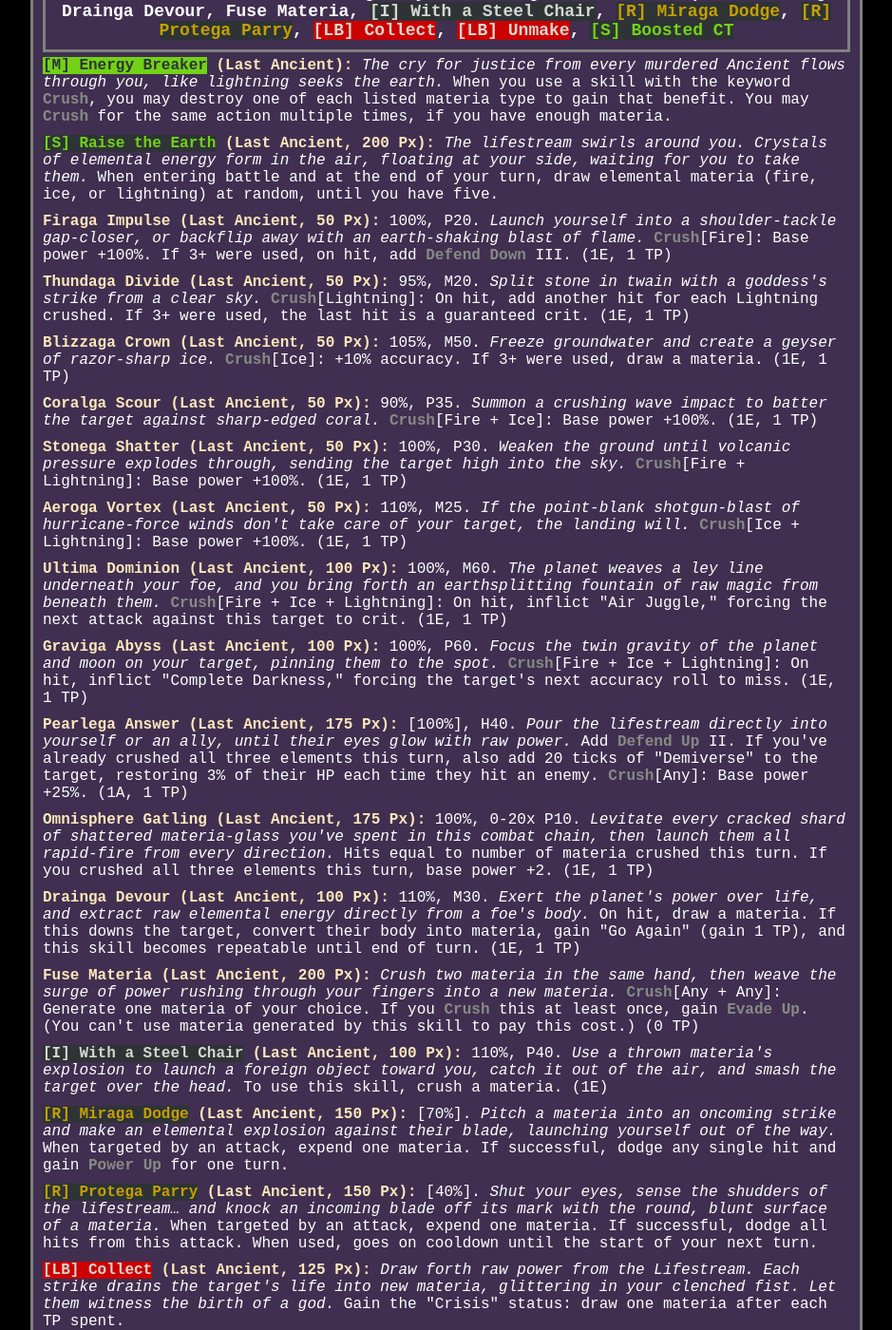
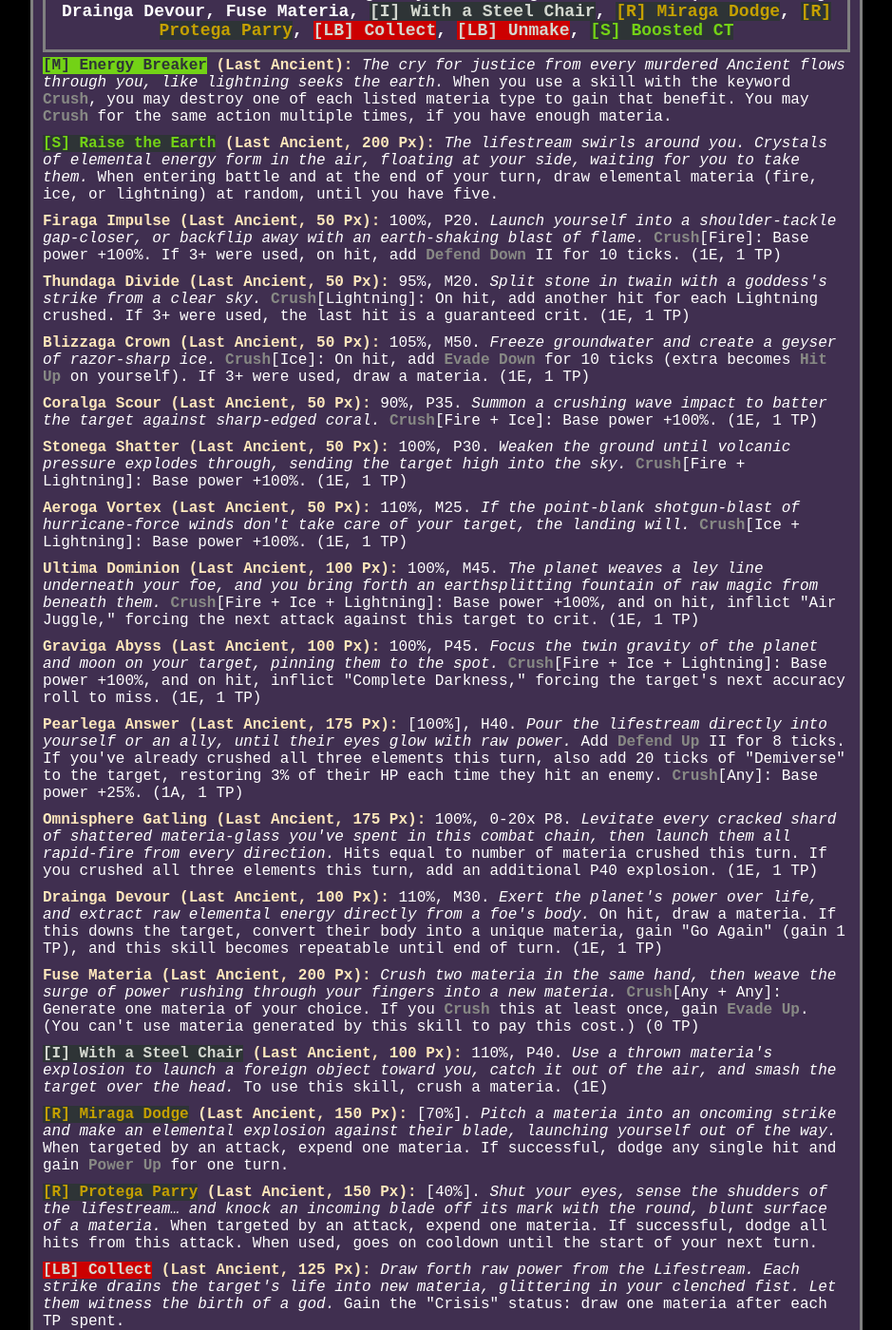
Before and after one commit to satellaviewer/xsys-blog, a Jekyll site: the page system/skills.html, which Jekyll copies as it is, in a window 1280 px wide and 1400 px high, scrolled down 6732 px. Shown: the whole window at 95% size, without its empty margins (170-1109 px from the left). Built offline with Jekyll 4.4.1, drawn with Linux system fonts in a browser that asks for light colours; some of the changed text lies outside the part shown.

```diff
--- a/system/skills.html
+++ b/system/skills.html
@@ -59,7 +59,7 @@
         <div class="writeup">
         <span class="fg8 bg5"><strong>\\\ Profaner (Dark Blast) ///</strong></span><br />A simple all-offense class, Profaners channel a connection to the Profound Darkness to single-handedly wipe entire armies off the field with powerful antiphoton techniques. Anyone can use the Profaner effectively, if they're willing to pay the price for their power. <em>Inspired by the Phantasy Star Online 2 mechanic "Dark Blast."</em><br /><span class="fg14 bg">\\ Max HP 300, 10 Speed, 3 TP per turn //</span><br /><span class="fg4 bg">P [P-ATK <strong>110</strong> / P-DEF <em>80</em>  / P-ACC <strong>110</strong> / P-EVD <strong>130</strong>]</span> <br /><span class="fg12 bg">R [R-ATK 100 / R-DEF <em>90</em>  / R-ACC 100 / R-EVD <strong>120</strong>]</span> <br /><span class="fg10 bg">M [M-ATK <strong>110</strong> / M-DEF <em>90</em>  / M-ACC <strong>110</strong> / M-EVD <strong>120</strong>]</span><br /><strong><span class="fg8 bg5">Profaner</span></strong> skills: <strong><span class="fg1 bg09">[M] Falz Gear</span>, <span class="fg9 bg01">[S] Hunger for Destruction</span>, Dust Sweep, Ortho Sabarta, Convergent Ray, Tyrant Strike, Infinity Rush, Punishment Knuckle, Black-Gold Thorn, White-Gold Rose, <span class="fg0 bg01">[I] Black Hole</span>, <span class="fg8 bg01">[R] Violence Step</span>, <span class="fg0 bg04">[LB] Red Queen Arrival</span>, <span class="fg0 bg04">[LB] Pure White Darkness</span>, <span class="fg9 bg01">[S] Boosted CT</span></strong>
         </div>
-            <div class="skill"><strong><span class="fg1 bg09">[M] Falz Gear</span> (Dark Blast):</strong> Gain the "Antiphoton" Job Gauge (max 350). This gauge fills when inflicting damage, or when defeating enemies. When the gauge overfills, create a <strong><span class="fg15 bg">Shadow Photon</span></strong> item and clear <strong><span class="fg15 bg">Exhaust</span></strong>. </div>
+            <div class="skill"><strong><span class="fg1 bg09">[M] Falz Gear</span> (Dark Blast):</strong> Gain the "Antiphoton" Job Gauge (max 350). This gauge fills when inflicting damage, or when defeating enemies. When the gauge overfills, create a <strong><span class="fg15 bg">Shadow Photon</span></strong> item. </div>
             <div class="skill"><strong><span class="fg9 bg01">[S] Hunger for Destruction</span> (Dark Blast, 250 Px):</strong> <em>Surpass your limits. Let nothing stop you.</em> If you have no <strong><span class="fg15 bg">Shadow Photon</span></strong>s, you can pay a <strong><span class="fg15 bg">Shadow Photon</span></strong> cost by inflicting yourself with Corrupted instead. </div>
             <div class="skill"><strong>Dust Sweep (Dark Blast, 200 Px):</strong> 100%, M25. <em>A spherical energy field that wipes away foot soldiers.</em> Against mooks, -5 CT. (3E, 1 TP) </div>
             <div class="skill"><strong>Ortho Sabarta (Dark Blast, 100 Px):</strong> 100%, M40. <em>Homing ice lances through the air.</em> <strong><span class="fg15 bg">Exhaust</span></strong>: target all enemies. (1E/AE, 1 TP) </div>
@@ -72,7 +72,7 @@
             <div class="skill"><strong><span class="fg0 bg01">[I] Black Hole</span> (Dark Blast, 250 Px):</strong> <em>Photomagnetic vortex draws units close together.</em> Consume a <strong><span class="fg15 bg">Shadow Photon</span></strong>, then choose three targets. Until the end of this turn, any effect that targets one now targets all of them. </div>
             <div class="skill"><strong><span class="fg8 bg01">[R] Violence Step</span> (Dark Blast, 250 Px):</strong> [50%]. When targeted by an attack, consume a <strong><span class="fg15 bg">Shadow Photon</span></strong>. You're immune to that attack, and you gain <strong><span class="fg15 bg">Power Up</span></strong> for one turn. </div>
             <div class="skill"><strong><span class="fg0 bg04">[LB] Red Queen Arrival</span> (Dark Blast, 125 Px):</strong> 100%, F40. <em>Call forth a corrupted ARKS mech to follow you instinctively.</em> Gain the <strong><span class="fg15 bg">Red Queen</span></strong> status: the first time each turn you hit with an attack, add an extra 40-power attack to one of the skill's targets, at random. (1E) </div>
-            <div class="skill"><strong><span class="fg0 bg04">[LB] Pure White Darkness</span> (Dark Blast, 125 Px):</strong> [100%], P250. <em>The ultimate technique of gold and black wings. Freezes a single unit in time-distortion and summons a set of four floating swords.</em> On hit, inflict Stop for 4 ticks, and the target can't react or interrupt until their next turn. (1E) </div>
+            <div class="skill"><strong><span class="fg0 bg04">[LB] Pure White Darkness</span> (Dark Blast, 125 Px):</strong> 100%, P250. <em>The ultimate technique of gold and black wings. Freezes a single unit in time-distortion and summons a set of four floating swords.</em> On hit, inflict Stop for 4 ticks, and the target can't react or interrupt until their next turn. (1E) </div>
             <div class="skill"><strong><span class="fg9 bg01">[S] Boosted CT</span> (Hero Property):</strong> <em>Heroes are always the best at what they do.</em> At the end of your turns, receive between 1 and 19 extra CT. </div>
     </div>
     <div class="classblock">
@@ -125,7 +125,7 @@
             <div class="skill"><strong>Magdump (Vanguard Pilot, 250 Px):</strong> <em>Rapidly reload to cancel the recoil animation.</em> Consume one <strong><span class="fg15 bg">clipazine</span></strong> and clear <strong><span class="fg15 bg">Exhaust</span></strong>. Repeatable... but purists would call that an exploit. (0 TP) </div>
             <div class="skill"><strong>Call Supply Drop (Vanguard Pilot, 200 Px):</strong> <em>Dial the supply ship Argus and request a chopper with additional ammo.</em> In 20 ticks, refresh your <strong><span class="fg15 bg">clipazine</span></strong>s. Only one supply drop per player can be in progress at a time. (1 TP) </div>
             <div class="skill"><strong>Smoothbore Rifle (Vanguard Pilot, 175 Px):</strong> 95%, 1-3x R25. <em>One to three shots of massive 315mm ammunition.</em> Choose 1, 2, or 3 shots. Single-shot mode gains +15% accuracy and inflicts <strong><span class="fg15 bg">Defend Down</span></strong> on hit. Triple-shot mode <strong><span class="fg15 bg">Exhaust</span></strong>s you. (1E, 1 TP) </div>
-            <div class="skill"><strong>Chaingun (Vanguard Pilot, 75 Px):</strong> 90%, R10. <em>A heavy gatling gun that clears out objectives. Hits minimum 5 times, with extra targets selected randomly.</em> (1E/AE, 1 TP) </div>
+            <div class="skill"><strong>Chaingun (Vanguard Pilot, 75 Px):</strong> 90%, R10. <em>A heavy gatling gun that clears out objectives. Attacks minimum 5 times, with extra targets selected randomly.</em> (1E/AE, 1 TP) </div>
             <div class="skill"><strong>Forecast Shot System (Vanguard Pilot, 75 Px):</strong> <em>A 2nd-gen system that automatically predicts the target's movement.</em> Consume 10% Battery. Next attack this turn has +15% accuracy and ignores reactions. Repeatable, but doesn't stack with itself. (0 TP) </div>
             <div class="skill"><strong>Shoulder Charge (Vanguard Pilot, 150 Px):</strong> [75%]. <em>Rush the target and collide face-first, attempting to knock them down.</em> Reduces target's CT by 1d10+10. (1 TP) </div>
             <div class="skill"><strong>Plasma Torch (Vanguard Pilot, 75 Px):</strong> 80%, P60. <em>The last-resort weapon of every VT: a point-blank torch that can core straight through a cockpit.</em> On hit, inflicts <strong><span class="fg15 bg">Evade Down</span></strong>. (1E, 1 TP) </div>
@@ -144,23 +144,23 @@
         </div>
             <div class="skill"><strong><span class="fg1 bg09">[M] Energy Breaker</span> (Last Ancient):</strong> <em>The cry for justice from every murdered Ancient flows through you, like lightning seeks the earth.</em> When you use a skill with the keyword <strong><span class="fg15 bg">Crush</span></strong>, you may destroy one of each listed materia type to gain that benefit. You may <strong><span class="fg15 bg">Crush</span></strong> for the same action multiple times, if you have enough materia. </div>
             <div class="skill"><strong><span class="fg9 bg01">[S] Raise the Earth</span> (Last Ancient, 200 Px):</strong> <em>The lifestream swirls around you. Crystals of elemental energy form in the air, floating at your side, waiting for you to take them.</em> When entering battle and at the end of your turn, draw elemental materia (fire, ice, or lightning) at random, until you have five. </div>
-            <div class="skill"><strong>Firaga Impulse (Last Ancient, 50 Px):</strong> 100%, P20. <em>Launch yourself into a shoulder-tackle gap-closer, or backflip away with an earth-shaking blast of flame.</em> <strong><span class="fg15 bg">Crush</span></strong>[Fire]: Base power +100%. If 3+ were used, on hit, add <strong><span class="fg15 bg">Defend Down</span></strong> III. (1E, 1 TP) </div>
+            <div class="skill"><strong>Firaga Impulse (Last Ancient, 50 Px):</strong> 100%, P20. <em>Launch yourself into a shoulder-tackle gap-closer, or backflip away with an earth-shaking blast of flame.</em> <strong><span class="fg15 bg">Crush</span></strong>[Fire]: Base power +100%. If 3+ were used, on hit, add <strong><span class="fg15 bg">Defend Down</span></strong> II for 10 ticks. (1E, 1 TP) </div>
             <div class="skill"><strong>Thundaga Divide (Last Ancient, 50 Px):</strong> 95%, M20. <em>Split stone in twain with a goddess's strike from a clear sky.</em> <strong><span class="fg15 bg">Crush</span></strong>[Lightning]: On hit, add another hit for each Lightning crushed. If 3+ were used, the last hit is a guaranteed crit. (1E, 1 TP) </div>
-            <div class="skill"><strong>Blizzaga Crown (Last Ancient, 50 Px):</strong> 105%, M50. <em>Freeze groundwater and create a geyser of razor-sharp ice.</em> <strong><span class="fg15 bg">Crush</span></strong>[Ice]: +10% accuracy. If 3+ were used, draw a materia. (1E, 1 TP) </div>
+            <div class="skill"><strong>Blizzaga Crown (Last Ancient, 50 Px):</strong> 105%, M50. <em>Freeze groundwater and create a geyser of razor-sharp ice.</em> <strong><span class="fg15 bg">Crush</span></strong>[Ice]: On hit, add <strong><span class="fg15 bg">Evade Down</span></strong> for 10 ticks (extra becomes <strong><span class="fg15 bg">Hit Up</span></strong> on yourself). If 3+ were used, draw a materia. (1E, 1 TP) </div>
             <div class="skill"><strong>Coralga Scour (Last Ancient, 50 Px):</strong> 90%, P35. <em>Summon a crushing wave impact to batter the target against sharp-edged coral.</em> <strong><span class="fg15 bg">Crush</span></strong>[Fire + Ice]: Base power +100%. (1E, 1 TP) </div>
             <div class="skill"><strong>Stonega Shatter (Last Ancient, 50 Px):</strong> 100%, P30. <em>Weaken the ground until volcanic pressure explodes through, sending the target high into the sky.</em> <strong><span class="fg15 bg">Crush</span></strong>[Fire + Lightning]: Base power +100%. (1E, 1 TP) </div>
             <div class="skill"><strong>Aeroga Vortex (Last Ancient, 50 Px):</strong> 110%, M25. <em>If the point-blank shotgun-blast of hurricane-force winds don't take care of your target, the landing will.</em> <strong><span class="fg15 bg">Crush</span></strong>[Ice + Lightning]: Base power +100%. (1E, 1 TP) </div>
-            <div class="skill"><strong>Ultima Dominion (Last Ancient, 100 Px):</strong> 100%, M60. <em>The planet weaves a ley line underneath your foe, and you bring forth an earthsplitting fountain of raw magic from beneath them.</em> <strong><span class="fg15 bg">Crush</span></strong>[Fire + Ice + Lightning]: On hit, inflict "Air Juggle," forcing the next attack against this target to crit. (1E, 1 TP) </div>
-            <div class="skill"><strong>Graviga Abyss (Last Ancient, 100 Px):</strong> 100%, P60. <em>Focus the twin gravity of the planet and moon on your target, pinning them to the spot.</em> <strong><span class="fg15 bg">Crush</span></strong>[Fire + Ice + Lightning]: On hit, inflict "Complete Darkness," forcing the target's next accuracy roll to miss. (1E, 1 TP) </div>
-            <div class="skill"><strong>Pearlega Answer (Last Ancient, 175 Px):</strong> [100%], H40. <em>Pour the lifestream directly into yourself or an ally, until their eyes glow with raw power.</em> Add <strong><span class="fg15 bg">Defend Up</span></strong> II. If you've already crushed all three elements this turn, also add 20 ticks of "Demiverse" to the target, restoring 3% of their HP each time they hit an enemy. <strong><span class="fg15 bg">Crush</span></strong>[Any]: Base power +25%. (1A, 1 TP) </div>
-            <div class="skill"><strong>Omnisphere Gatling (Last Ancient, 175 Px):</strong> 100%, 0-20x P10. <em>Levitate every cracked shard of shattered materia-glass you've spent in this combat chain, then launch them all rapid-fire from every direction.</em> Hits equal to number of materia crushed this turn. If you crushed all three elements this turn, base power +2. (1E, 1 TP) </div>
-            <div class="skill"><strong>Drainga Devour (Last Ancient, 100 Px):</strong> 110%, M30. <em>Exert the planet's power over life, and extract raw elemental energy directly from a foe's body.</em> On hit, draw a materia. If this downs the target, convert their body into materia, gain "Go Again" (gain 1 TP), and this skill becomes repeatable until end of turn. (1E, 1 TP) </div>
+            <div class="skill"><strong>Ultima Dominion (Last Ancient, 100 Px):</strong> 100%, M45. <em>The planet weaves a ley line underneath your foe, and you bring forth an earthsplitting fountain of raw magic from beneath them.</em> <strong><span class="fg15 bg">Crush</span></strong>[Fire + Ice + Lightning]: Base power +100%, and on hit, inflict "Air Juggle," forcing the next attack against this target to crit. (1E, 1 TP) </div>
+            <div class="skill"><strong>Graviga Abyss (Last Ancient, 100 Px):</strong> 100%, P45. <em>Focus the twin gravity of the planet and moon on your target, pinning them to the spot.</em> <strong><span class="fg15 bg">Crush</span></strong>[Fire + Ice + Lightning]: Base power +100%, and on hit, inflict "Complete Darkness," forcing the target's next accuracy roll to miss. (1E, 1 TP) </div>
+            <div class="skill"><strong>Pearlega Answer (Last Ancient, 175 Px):</strong> [100%], H40. <em>Pour the lifestream directly into yourself or an ally, until their eyes glow with raw power.</em> Add <strong><span class="fg15 bg">Defend Up</span></strong> II for 8 ticks. If you've already crushed all three elements this turn, also add 20 ticks of "Demiverse" to the target, restoring 3% of their HP each time they hit an enemy. <strong><span class="fg15 bg">Crush</span></strong>[Any]: Base power +25%. (1A, 1 TP) </div>
+            <div class="skill"><strong>Omnisphere Gatling (Last Ancient, 175 Px):</strong> 100%, 0-20x P8. <em>Levitate every cracked shard of shattered materia-glass you've spent in this combat chain, then launch them all rapid-fire from every direction.</em> Hits equal to number of materia crushed this turn. If you crushed all three elements this turn, add an additional P40 explosion. (1E, 1 TP) </div>
+            <div class="skill"><strong>Drainga Devour (Last Ancient, 100 Px):</strong> 110%, M30. <em>Exert the planet's power over life, and extract raw elemental energy directly from a foe's body.</em> On hit, draw a materia. If this downs the target, convert their body into a unique materia, gain "Go Again" (gain 1 TP), and this skill becomes repeatable until end of turn. (1E, 1 TP) </div>
             <div class="skill"><strong>Fuse Materia (Last Ancient, 200 Px):</strong> <em>Crush two materia in the same hand, then weave the surge of power rushing through your fingers into a new materia.</em> <strong><span class="fg15 bg">Crush</span></strong>[Any + Any]: Generate one materia of your choice. If you <strong><span class="fg15 bg">Crush</span></strong> this at least once, gain <strong><span class="fg15 bg">Evade Up</span></strong>. (You can't use materia generated by this skill to pay this cost.) (0 TP) </div>
             <div class="skill"><strong><span class="fg0 bg01">[I] With a Steel Chair</span> (Last Ancient, 100 Px):</strong> 110%, P40. <em>Use a thrown materia's explosion to launch a foreign object toward you, catch it out of the air, and smash the target over the head.</em> To use this skill, crush a materia. (1E) </div>
             <div class="skill"><strong><span class="fg8 bg01">[R] Miraga Dodge</span> (Last Ancient, 150 Px):</strong> [70%]. <em>Pitch a materia into an oncoming strike and make an elemental explosion against their blade, launching yourself out of the way.</em> When targeted by an attack, expend one materia. If successful, dodge any single hit and gain <strong><span class="fg15 bg">Power Up</span></strong> for one turn. </div>
             <div class="skill"><strong><span class="fg8 bg01">[R] Protega Parry</span> (Last Ancient, 150 Px):</strong> [40%]. <em>Shut your eyes, sense the shudders of the lifestream… and knock an incoming blade off its mark with the round, blunt surface of a materia.</em> When targeted by an attack, expend one materia. If successful, dodge all hits from this attack. When used, goes on cooldown until the start of your next turn. </div>
             <div class="skill"><strong><span class="fg0 bg04">[LB] Collect</span> (Last Ancient, 125 Px):</strong> <em>Draw forth raw power from the Lifestream. Each strike drains the target's life into new materia, glittering in your clenched fist. Let them witness the birth of a god.</em> Gain the "Crisis" status: draw one materia after each TP spent. </div>
-            <div class="skill"><strong><span class="fg0 bg04">[LB] Unmake</span> (Last Ancient, 125 Px):</strong> 125%, M125. <em>Revoke the planet's gift of life. Reduce your opponent to base elemental forces, leaving nothing behind.</em> If this downs the target, at the end of your turn, draw three additional materia. <strong><span class="fg15 bg">Crush</span></strong>[Any]: Base power +25. (1E) </div>
+            <div class="skill"><strong><span class="fg0 bg04">[LB] Unmake</span> (Last Ancient, 125 Px):</strong> 125%, M125. <em>Revoke the planet's gift of life. Reduce your opponent to base elemental forces, leaving nothing behind.</em> If this downs a target, at the end of your turn, create a unique materia. <strong><span class="fg15 bg">Crush</span></strong>[Any]: Base power +25. (1E) </div>
             <div class="skill"><strong><span class="fg9 bg01">[S] Boosted CT</span> (Hero Property):</strong> <em>Heroes are always the best at what they do.</em> At the end of your turns, receive between 1 and 19 extra CT. </div>
     </div>
 <h2>Support Classes</h2>
@@ -197,7 +197,7 @@
             <div class="skill"><strong>Deploy Distaff (Lost Arcanima, 200 Px):</strong> <em>Plant a distaff in the ground beside an ally.</em> Deploys a single undeployed distaff to a target without one. 1 <strong><span class="fg15 bg">Anima</span></strong>: Make this 0 TP. Repeatable. (1T, 1 TP) </div>
             <div class="skill"><strong>Imbue Distaff (Lost Arcanima, 150 Px):</strong> <em>Imbue a distaff with a sigil, then send it forth to apply it in a bloom of arcane patterns.</em> Choose one <strong><span class="fg15 bg">Stat Up</span></strong> or <strong><span class="fg15 bg">Stat Down</span></strong> status, and apply it to a target with a distaff for 20 ticks. Repeatable. (1T, 1 TP) </div>
             <div class="skill"><strong>Animate Distaff (Lost Arcanima, 200 Px):</strong> [100%], H50. <em>Spins a deployed distaff's gears, remotely activating it.</em> Destroy a deployed distaff. It heals its target (H50, +25 for each upgrade). 1 <strong><span class="fg15 bg">Anima</span></strong>: Add an additional target. Repeatable. (1T, 1 TP) </div>
-            <div class="skill"><strong>Recall Distaff (Lost Arcanima, 100 Px):</strong> <em>Recalls a deployed distaff to your hand.</em> Remove a distaff from a unit, resetting its upgrades. Gain 1 <strong><span class="fg15 bg">Anima</span></strong>. Repeatable. (0 TP) </div>
+            <div class="skill"><strong>Recall Distaff (Lost Arcanima, 100 Px):</strong> <em>Recalls a deployed distaff to your hand.</em> Remove a distaff from a unit, resetting its upgrades. Gain 1 <strong><span class="fg15 bg">Anima</span></strong> and an undeployed distaff. Repeatable. (0 TP) </div>
             <div class="skill"><strong>Spindle Winding (Lost Arcanima, 175 Px):</strong> <em>Creates a shining weave of threads around a target, entangling incoming blows.</em> Choose a deployed distaff. Grants Barrier<30> to that target. Repeatable. (1T, 1 TP) </div>
             <div class="skill"><strong>Upgrade Distaff (Lost Arcanima, 150 Px):</strong> <em>Unfolds extra wings from a deployed distaff, increasing potency.</em> Upgrades both the level of status effects applied with Imbue Distaff and healing power (+25 per level, upgradeable twice). Repeatable. (1 TP) </div>
             <div class="skill"><strong>Raise (Lost Arcanima, 100 Px):</strong> <em>Cross-class skill from Conjurer, probably.</em> Restores life to a <strong><span class="fg15 bg">Downed</span></strong> ally, setting them to 25% HP. Spend an additional TP to restore them to 100% HP. Repeatable. (1 TP) </div>
@@ -217,7 +217,7 @@
             <div class="skill"><strong><span class="fg9 bg01">[S] Time of the Hand</span> (Four Quadrants, 125 Px):</strong> <em>That which you can't dodge, you can block behind your massive greatsword.</em> While <strong><span class="fg15 bg">Exhaust</span></strong>ed, increase all Defense stats by 15. </div>
             <div class="skill"><strong><span class="fg8 bg01">[R] Guard Chase</span> (Four Quadrants, 200 Px):</strong> <em>Leap in front of an attack, attempting to block the blow with your massive blade.</em> When an enemy attacks, choose a target who's been hit, and grant them the Cover status. Until the end of the turn, you take all damage for that unit, slightly reduced. </div>
             <div class="skill"><strong><span class="fg8 bg01">[R] Rising Strike</span> (Four Quadrants, 250 Px):</strong> [75%]. <em>Swing up and catch the opponent with the reverse edge of your blade.</em> When an enemy attacks you, <strong><span class="fg15 bg">Exhaust</span></strong>. On hit, cancel the attack, still consuming resources; the target can't use that skill this turn. </div>
-            <div class="skill"><strong><span class="fg8 bg01">[R] Pommel Strike</span> (Four Quadrants, 150 Px):</strong> [100%]. <em>A desperate rushing blow to the face that briefly stuns the target.</em> 10 Breath. When an enemy attacks you, inflict <strong><span class="fg15 bg">Power Down</span></strong> for one tick. If it's a crit or smash, inflict <strong><span class="fg15 bg">Defend Down</span></strong> too. If it's a smash, inflict <strong><span class="fg15 bg">Hit Down</span></strong> too. </div>
+            <div class="skill"><strong><span class="fg8 bg01">[R] Pommel Strike</span> (Four Quadrants, 150 Px):</strong> [100%]. <em>A desperate rushing blow to the face that briefly stuns the target.</em> Cooldown 8. When an enemy attacks you, inflict <strong><span class="fg15 bg">Power Down</span></strong> for one tick. If it's a crit or smash, inflict <strong><span class="fg15 bg">Defend Down</span></strong> too. If it's a smash, inflict <strong><span class="fg15 bg">Hit Down</span></strong> too. </div>
             <div class="skill"><strong><span class="fg8 bg01">[R] Rally the Rearguard</span> (Four Quadrants, 250 Px):</strong> [100%]. <em>Lead from the front lines, with your allies beside you. You'll hold the line, together as one!</em> 10 Breath. When any single hero is hit by an attack, become targeted as well. Any number of allies may also activate this. Reduce the power by 5% for each hero joining, then divide the power by the number of heroes. Consume a LB charge to take a second share of the damage. </div>
             <div class="skill"><strong>Deep Breath (Four Quadrants, 100 Px):</strong> [100%], H??. <em>Fall back a step and take a breather, healing yourself or an ally.</em> Reset your Breath; power equals Breath/3. If Breath was 100 or higher, clear <strong><span class="fg15 bg">Exhaust</span></strong> on yourself. (1T, 1 TP) </div>
             <div class="skill"><strong>Nachreisen (Four Quadrants, 100 Px):</strong> 95%, P50. <em>A "traveling after" strike that hits the target immediately after their own blow.</em> If the target's CT is 35 or less, a miss becomes a hit, a hit becomes a critical, and a critical becomes a smash. (1E, 1 TP) </div>
```
Also changed, not shown: system/releasenotes.md (+27 -0 lines).
